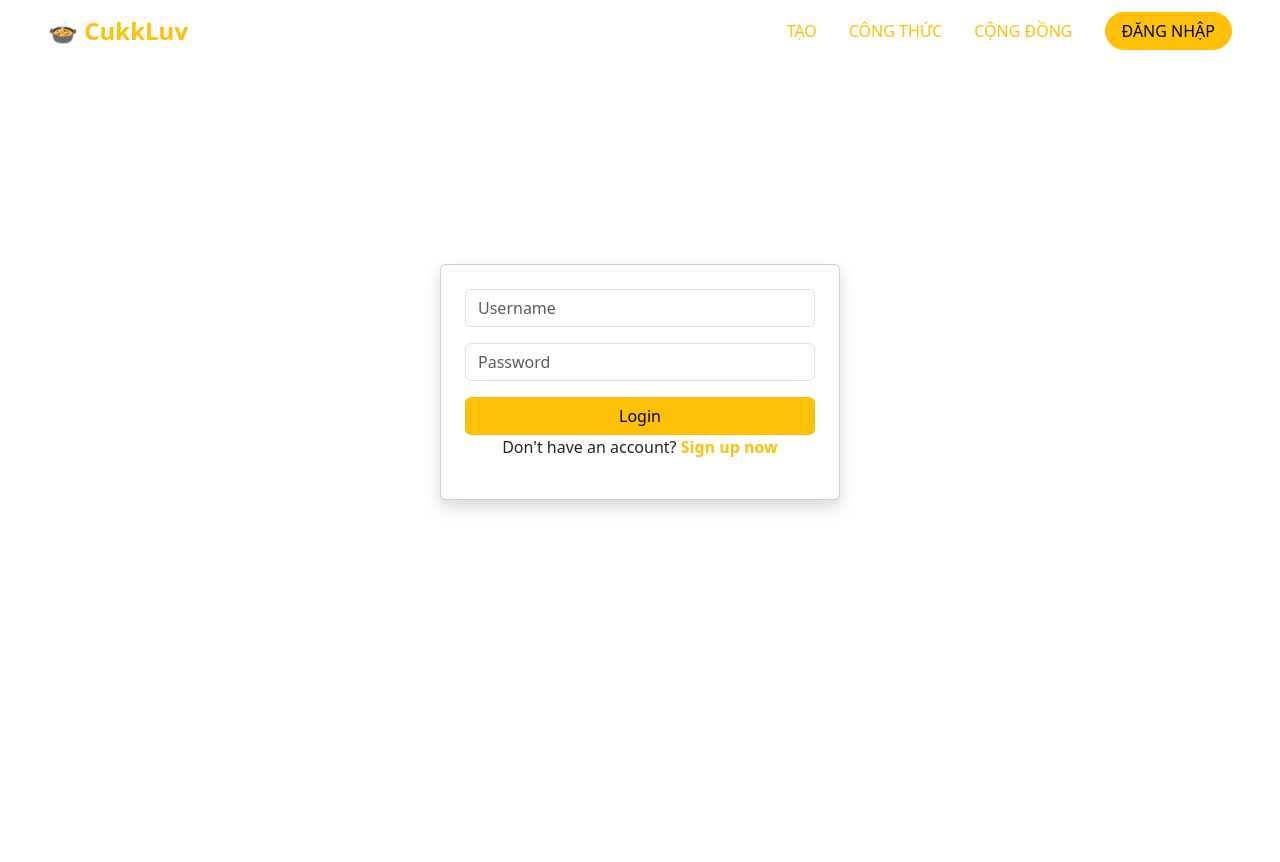
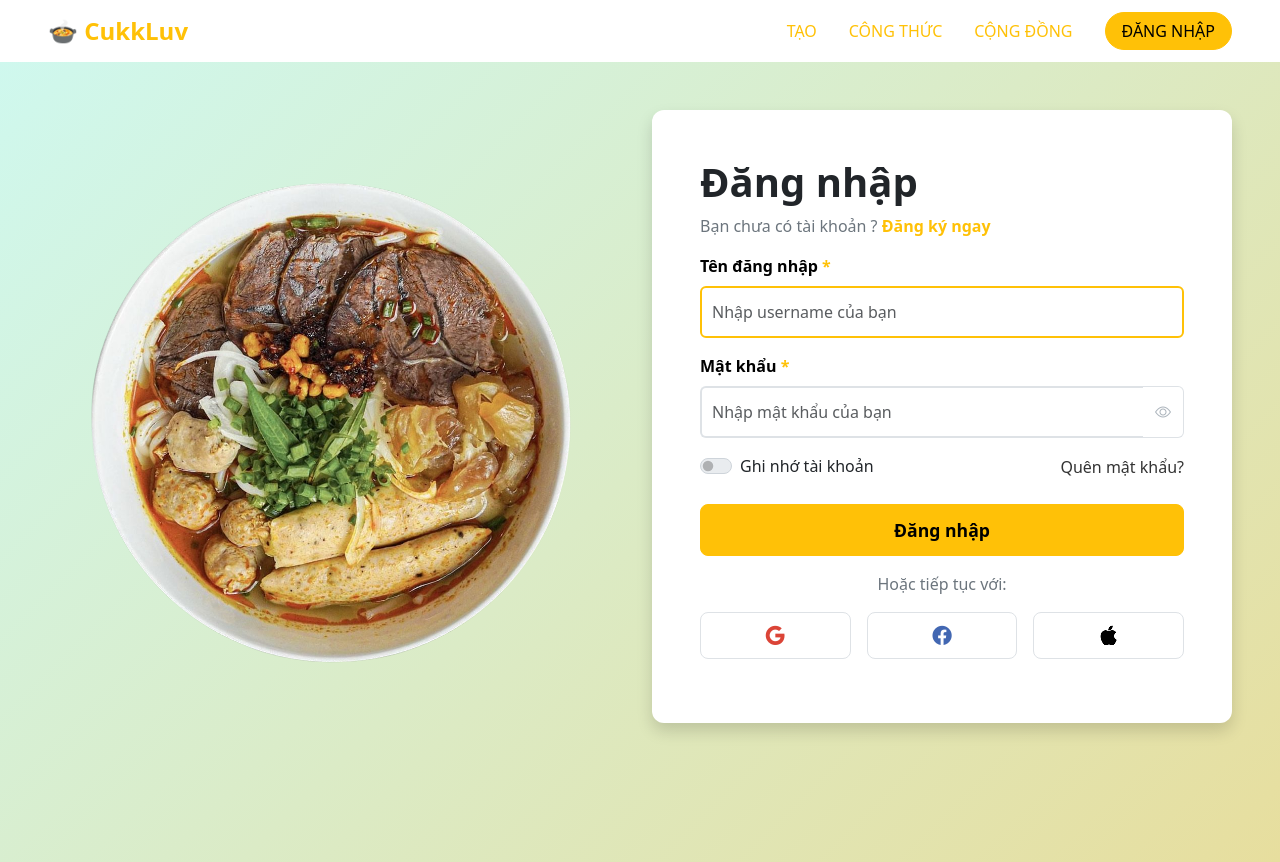
Before and after one commit to pnt2005/cukkluv, a React app in the folder frontend/: page /login in a window 1280 px wide. Before the commit the page ends 800 px from the top, so only its background shows below. Built offline with nearby package versions, Linux system fonts and the light colour scheme; no server answers; the HTML template or start-up script is replaced by a standard one.

Commit message:
fix(fe): login

```diff
--- a/frontend/src/pages/LoginPage/LoginPage.jsx
+++ b/frontend/src/pages/LoginPage/LoginPage.jsx
@@ -1,16 +1,21 @@
-import { useState } from 'react';
-import { showSuccess, showError, showWarning } from '../../utils/toast';
-import { Link } from 'react-router-dom';
-import { authAPI } from '../../utils/api';
+import { useState } from "react";
+import { showSuccess, showError, showWarning } from "../../utils/toast";
+import { Link } from "react-router-dom";
+import { authAPI } from "../../utils/api";
+import banhmi from "./banhmi.png";
+
+const PRIMARY_COLOR = "#ffc107";
 
 export default function LoginPage() {
-  const [username, setUsername] = useState('');
-  const [password, setPassword] = useState('');
+  const [username, setUsername] = useState("");
+  const [password, setPassword] = useState("");
+  const [showPassword, setShowPassword] = useState(false);
+  const [rememberMe, setRememberMe] = useState(false);
 
   const handleSubmit = async (e) => {
     e.preventDefault();
     if (!username || !password) {
-      showWarning('Please fill in all fields!');
+      showWarning("Please fill in all fields!");
       return;
     }
     try {
@@ -30,36 +35,180 @@ export default function LoginPage() {
   };
 
   return (
-    <div className="d-flex justify-content-center align-items-center" style={{ minHeight: '80vh' }}>
-        <div className="card p-4 shadow" style={{ width: '400px' }}>        <form onSubmit={handleSubmit}>
+    <div
+      className="py-5"
+      style={{
+        minHeight: "100vh",
+        background: "linear-gradient(135deg, #cff8eeff, #e7de9eff)",
+      }}
+    >
+      <div className="container-fluid px-5">
+        <div className="row align-items-center justify-content-center">
+          <div className="col-lg-6 d-none d-lg-block">
+
+            <img
+              src={banhmi}
+              alt="banhmi"
+              className="img-fluid"
+              style={{ maxHeight: "70vh", width: "100%", objectFit: "contain" }}
+            />
+            {/*  */}
+          </div>
+
+          {/* Cột Phải: Form Đăng nhập*/}
+          <div className="col-lg-6 d-flex justify-content-center">
+            <div
+              className="card p-5 border-0 shadow"
+              style={{ width: "600px", borderRadius: "12px", height: "fit-content" }}
+            >
+              <h1 className="fw-bold mb-2">Đăng nhập</h1>
+              <p className="text-secondary mb-3">
+                Bạn chưa có tài khoản ? {" "}
+                <Link
+                  to="/register"
+                  className="text-decoration-none fw-semibold text-warning"
+                >
+                  Đăng ký ngay{" "}
+                </Link>
+              </p>
+              <form onSubmit={handleSubmit}>
                 <div className="mb-3">
+                  <label
+                    htmlFor="userInput"
+                    className="form-label fw-semibold"
+                    style={{ color: "#000" }}
+                  >
+                    Tên đăng nhập{" "}
+                    <span style={{ color: PRIMARY_COLOR }}>*</span>
+                  </label>
                   <input
+                    id="userInput"
                     type="text"
                     className="form-control"
                     value={username}
                     onChange={(e) => setUsername(e.target.value)}
-              placeholder="Username"
+                    placeholder="Nhập username của bạn"
+                    style={{
+                      padding: "12px 10px",
+                      borderColor: PRIMARY_COLOR,
+                      borderWidth: "2px",
+                    }}
+                    required
                   />
                 </div>
                 <div className="mb-3">
+                  <label
+                    htmlFor="passwordInput"
+                    className="form-label fw-semibold"
+                    style={{ color: "#000" }}
+                  >
+                    Mật khẩu{" "}
+                    <span style={{ color: PRIMARY_COLOR }}>*</span>
+                  </label>
+                  <div className="input-group">
                     <input
-              type="password"
-              className="form-control"
+                      id="passwordInput"
+                      type={showPassword ? "text" : "password"}
+                      className="form-control border-end-0"
                       value={password}
                       onChange={(e) => setPassword(e.target.value)}
-              placeholder="Password"
+                      placeholder="Nhập mật khẩu của bạn"
+                      style={{ padding: "12px 10px", borderWidth: "2px" }}
+                      required
                     />
+
+                    <button
+                      className="btn border border-start-0 bg-white"
+                      type="button"
+                      onClick={() => setShowPassword(!showPassword)}
+                      style={{ borderColor: "#ced4da" }}
+                    >
+                      <i
+                        className={`bi ${showPassword ? "bi-eye-slash" : "bi-eye"}`}
+                        style={{ color: "#adb5bd" }}
+                      ></i>
+                    </button>
                   </div>
-          <button type="submit" className="btn btn-warning w-100">
-            Login
+                </div>
+
+                <div className="d-flex justify-content-between align-items-center mb-4">
+                  <div className="form-check form-switch">
+                    <input
+                      className="form-check-input"
+                      type="checkbox"
+                      id="rememberMeSwitch"
+                      checked={rememberMe}
+                      onChange={(e) => setRememberMe(e.target.checked)}
+                      style={{
+                        backgroundColor: rememberMe ? PRIMARY_COLOR : "#e9ecef",
+                        borderColor: rememberMe ? PRIMARY_COLOR : "#ced4da",
+                      }}
+                    />
+                    <label className="form-check-label" htmlFor="rememberMeSwitch">
+                      Ghi nhớ tài khoản
+                    </label>
+                  </div>
+
+                  <a
+                    href="#"
+                    className="text-decoration-none"
+                    style={{ color: "#333" }}
+                  >
+                    Quên mật khẩu?
+                  </a>
+                </div>
+                <button
+                  type="submit"
+                  className="btn w-100 fw-bold btn-warning"
+                  style={{
+                    padding: "12px",
+                    fontSize: "1.1rem",
+                    borderRadius: "8px",
+                    color: "#000",
+                  }}
+                >
+                  Đăng nhập
                 </button>
-          <p className="text-center">
-            Don't have an account?{' '}
-            <Link to="/register" className="text-warning fw-bold text-decoration-none">
-              Sign up now
-            </Link>
-          </p>
               </form>
+
+              <div className="text-center my-3 text-secondary">
+                Hoặc tiếp tục với:
+              </div>
+              <div className="d-flex justify-content-between mb-3">
+
+                <button
+                  className="btn border flex-grow-1 me-2 py-2 bg-white"
+                  style={{ borderColor: "#ced4da", borderRadius: "8px" }}
+                >
+                  <i
+                    className="bi bi-google"
+                    style={{ fontSize: "1.2rem", color: "#db4437" }}
+                  ></i>
+                </button>
+
+                <button
+                  className="btn border flex-grow-1 mx-2 py-2 bg-white"
+                  style={{ borderColor: "#ced4da", borderRadius: "8px" }}
+                >
+                  <i
+                    className="bi bi-facebook"
+                    style={{ fontSize: "1.2rem", color: "#4267B2" }}
+                  ></i>
+                </button>
+
+                <button
+                  className="btn border flex-grow-1 ms-2 py-2 bg-white"
+                  style={{ borderColor: "#ced4da", borderRadius: "8px" }}
+                >
+                  <i
+                    className="bi bi-apple"
+                    style={{ fontSize: "1.2rem", color: "#000" }}
+                  ></i>
+                </button>
+              </div>
+            </div>
+          </div>
+        </div>
       </div>
     </div>
   );
```
Also changed, not shown: frontend/src/pages/LoginPage/banhmi.png (added). Lines whose indentation alone changed are shown as unchanged.
